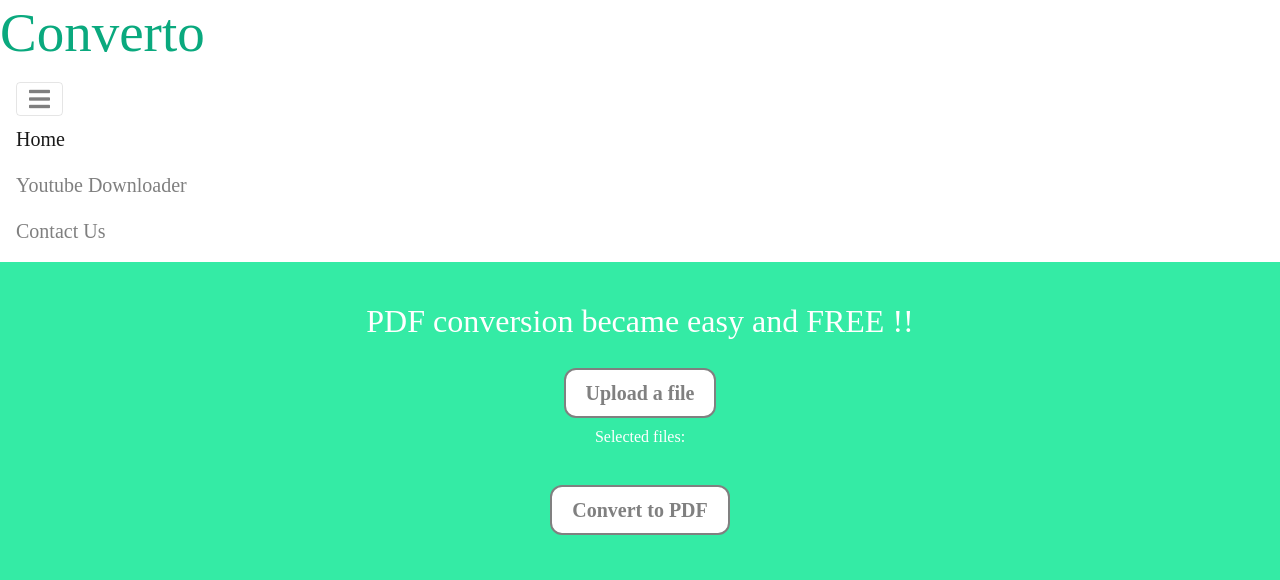
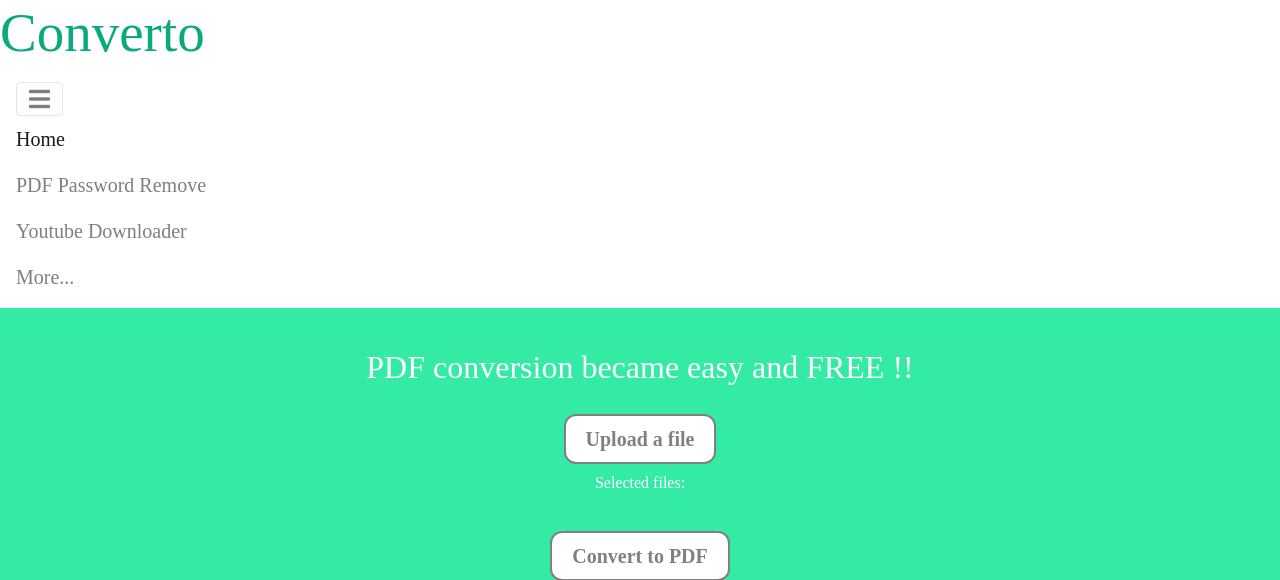
Before and after one commit to dharmakrish6/convertoPdf, a Flask app: page / in a window 1280 px wide, after a click that opens the changed part. Shown: the top 580 px of the page. Run offline with Flask 2, Linux system fonts and the light colour scheme; some libraries are stand-ins or nearby versions.

Commit message:
added new feature pdf password remover

```diff
--- a/app.py
+++ b/app.py
@@ -4,6 +4,7 @@ from PIL import Image
 from werkzeug.utils import secure_filename
 from flask import Flask,flash,request,redirect,send_file,render_template
 from pytube import YouTube
+import pikepdf
 
 APP_ROOT = os.path.dirname(os.path.abspath(__file__))
 UPLOAD_FOLDER = os.path.join(APP_ROOT, 'uploads/')
@@ -38,6 +39,26 @@ def upload_file():
         im1.save(UPLOAD_FOLDER+filename,save_all=True, append_images=imagelist)
         return redirect('/downloadfile/'+ filename)
     return render_template('upload_file.html')
+
+@app.route('/password', methods=['GET', 'POST'])
+def pdf_password():
+    sessionId = uuid.uuid1()
+    if request.method == 'POST' and 'file' in request.files:
+        usr_password=request.form["password"]
+        for file in request.files.getlist('file'):
+            filename = secure_filename(file.filename)
+
+            file.save(os.path.join(app.config['UPLOAD_FOLDER'], file.filename))
+            # filename=filename.replace("_", " ")
+
+        pdf = pikepdf.open(UPLOAD_FOLDER + filename,password=usr_password)
+
+        #send file name as parameter to downlad
+        filename=str(sessionId)+".pdf"
+        pdf.save(UPLOAD_FOLDER+filename)
+        return redirect('/downloadfile/'+ filename)
+    return render_template('password.html')
+
 # Download API
 @app.route("/downloadfile/<filename>", methods = ['GET'])
 def download_file(filename):
--- a/templates/layout.html
+++ b/templates/layout.html
@@ -41,11 +41,15 @@
               <a class="nav-link" href="/">Home <span class="sr-only">(current)</span></a>
             </li>
             <li class="nav-item">
+              <a class="nav-link" href="/password">PDF Password Remove</a>
+            </li>
+            <li class="nav-item">
               <a class="nav-link" href="/youtube">Youtube Downloader</a>
             </li>
             <li class="nav-item">
-              <a class="nav-link" href="/contact">Contact Us</a>
+              <a class="nav-link" href="/contact">More...</a>
             </li>
+
           </ul>
           <!-- Links -->
 
```
Also changed, not shown: templates/password.html (added, +43 -0 lines).
